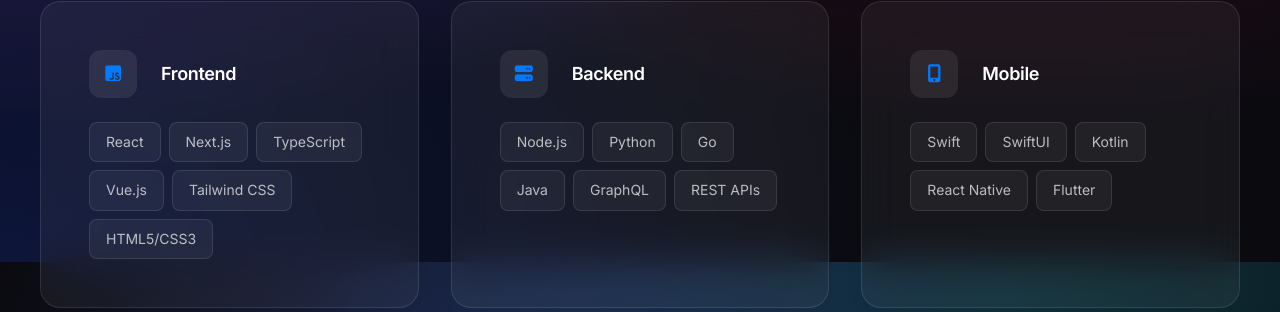
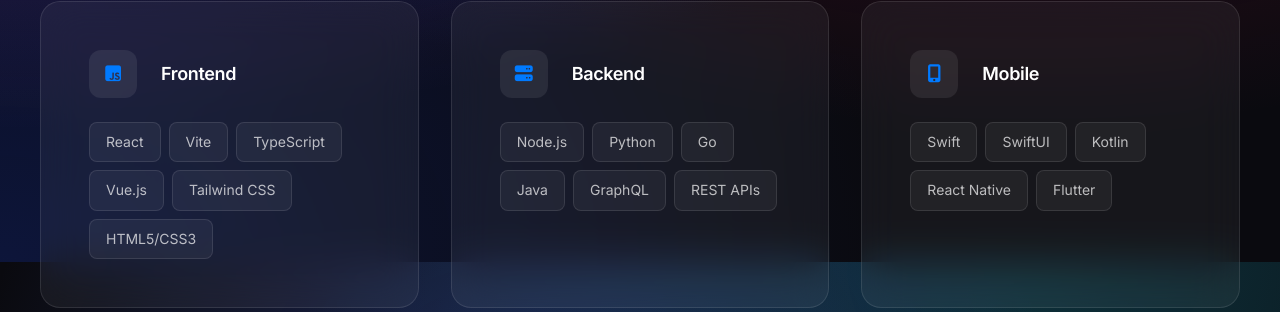
Before and after one commit to fscopel/fscopel.github.io, a Jekyll site: the page built from index.html, in a window 1280 px wide and 900 px high, scrolled down 2311 px. Shown: the part 127-439 px from the top of the window. Built offline with Jekyll 4.4.1, drawn with Linux system fonts in a browser that asks for light colours.

Commit message:
Replace Next.js with Vite in tech stack
https://claude.ai/code/session_01GMvcSBMnR9nKg9WjH538kv

```diff
--- a/index.html
+++ b/index.html
@@ -130,7 +130,7 @@ description: Expert software engineering contractor specializing in full-stack d
             </div>
             <div class="expertise-tags">
                 <span class="tag">React</span>
-                <span class="tag">Next.js</span>
+                <span class="tag">Vite</span>
                 <span class="tag">TypeScript</span>
                 <span class="tag">Vue.js</span>
                 <span class="tag">Tailwind CSS</span>
@@ -284,7 +284,7 @@ description: Expert software engineering contractor specializing in full-stack d
                     payment processing, and real-time order tracking.
                 </p>
                 <div class="portfolio-tech">
-                    <span class="tag">Next.js</span>
+                    <span class="tag">Vite</span>
                     <span class="tag">GraphQL</span>
                     <span class="tag">Stripe</span>
                     <span class="tag">MongoDB</span>
```
